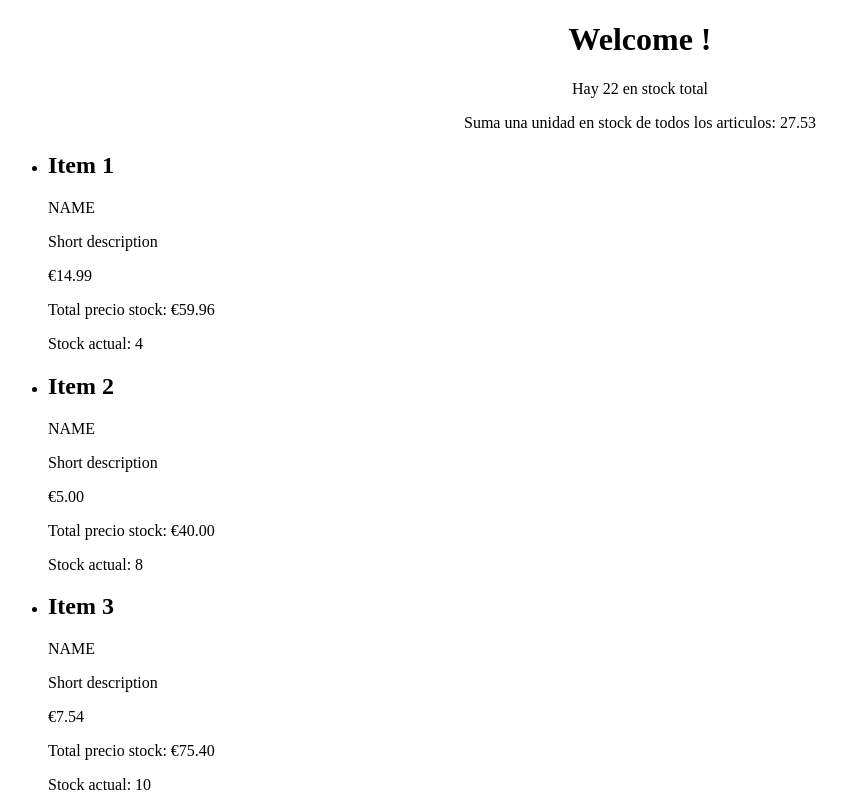
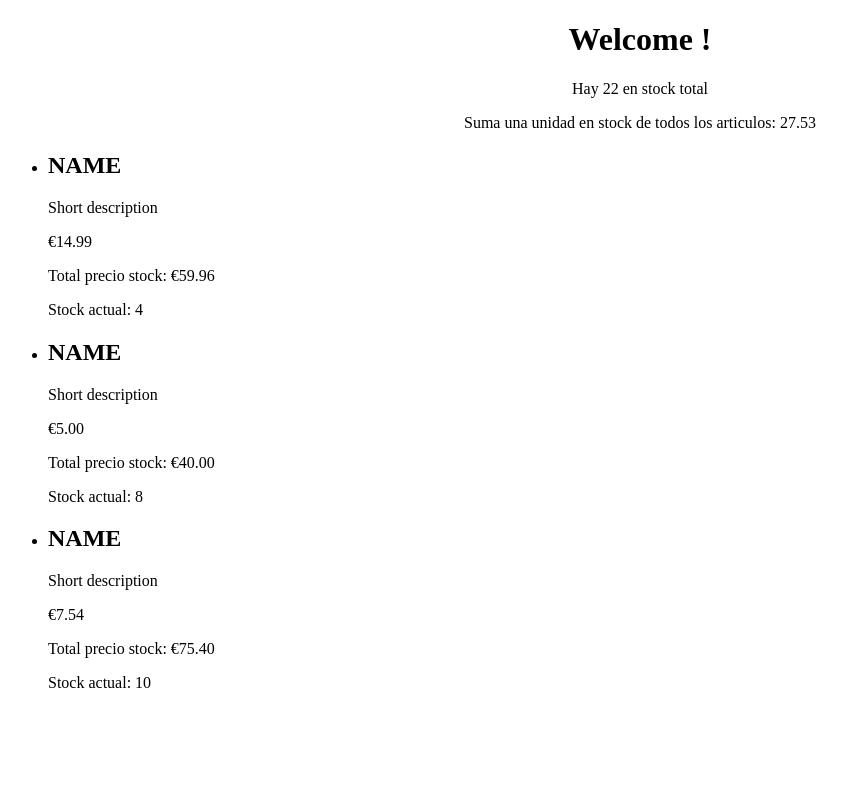
Before and after one commit to inegas/EOI-tienda, an Angular app: page / in a window 1280 px wide. Shown: the whole page, without its empty margins (0-847 px from the left). Built offline with nearby package versions, Linux system fonts and the light colour scheme.

Commit message:
item model

```diff
--- a/src/app/components/item-list/item-list.component.html
+++ b/src/app/components/item-list/item-list.component.html
@@ -4,8 +4,8 @@
 </section>
 <ul *ngFor="let item of myItem">
   <li>
-    <h2>{{item.type}}</h2>
-    <p>{{item.name | uppercase}}</p>
+
+    <h2>{{item.name | uppercase}}</h2>
     <p>{{item.description}}</p>
     <p>{{item.price | currency:'EUR'}}</p>
     <p>Total precio stock: {{ item.price | store:item.stock | currency:'EUR' }}</p>
--- a/src/app/components/item-list/item-list.component.ts
+++ b/src/app/components/item-list/item-list.component.ts
@@ -7,31 +7,26 @@ import { Component } from '@angular/core';
 })
 export class ItemListComponent {
 
- title = 'Full Stack';
-  myItem = [{
-      'type': 'Item 1',
+title = 'Full Stack';
+myItem = [{
+
       'id': 1,
       'name': 'Name',
       'description': 'Short description',
-      'edad': 23,
       'price': 14.99,
       'stock': 4
     },
     {
-      'type': 'Item 2',
       'id': 2,
       'name': 'Name',
       'description': 'Short description',
-      'edad': 25,
       'price': 5,
       'stock': 8
     },
     {
-      'type': 'Item 3',
       'id': 3,
       'name': 'Name',
       'description': 'Short description',
-      'edad': 0,
       'price': 7.54,
       'stock': 10
     }
```
Also changed, not shown: src/app/entities/item.model.ts (added, +7 -0 lines).
